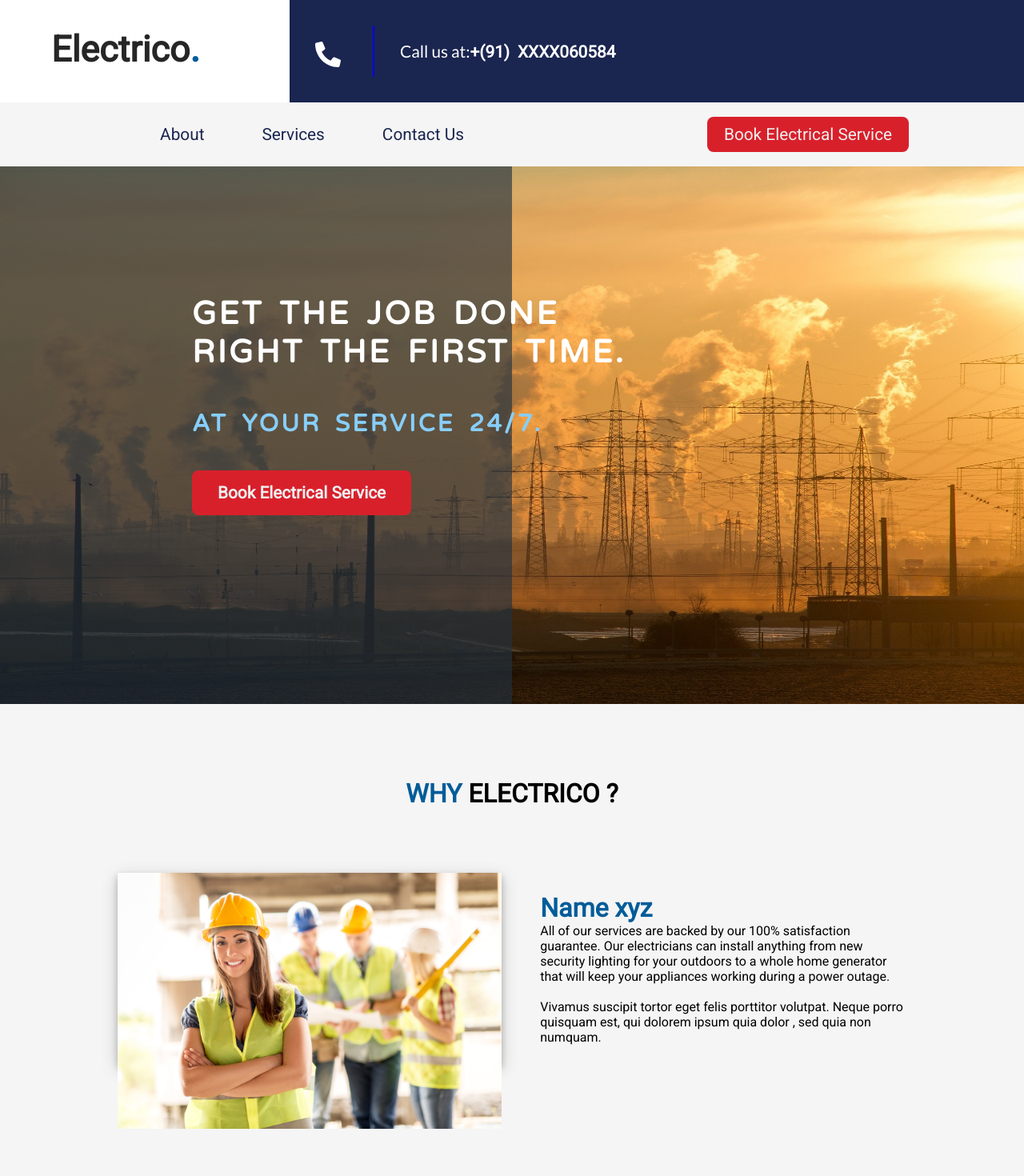
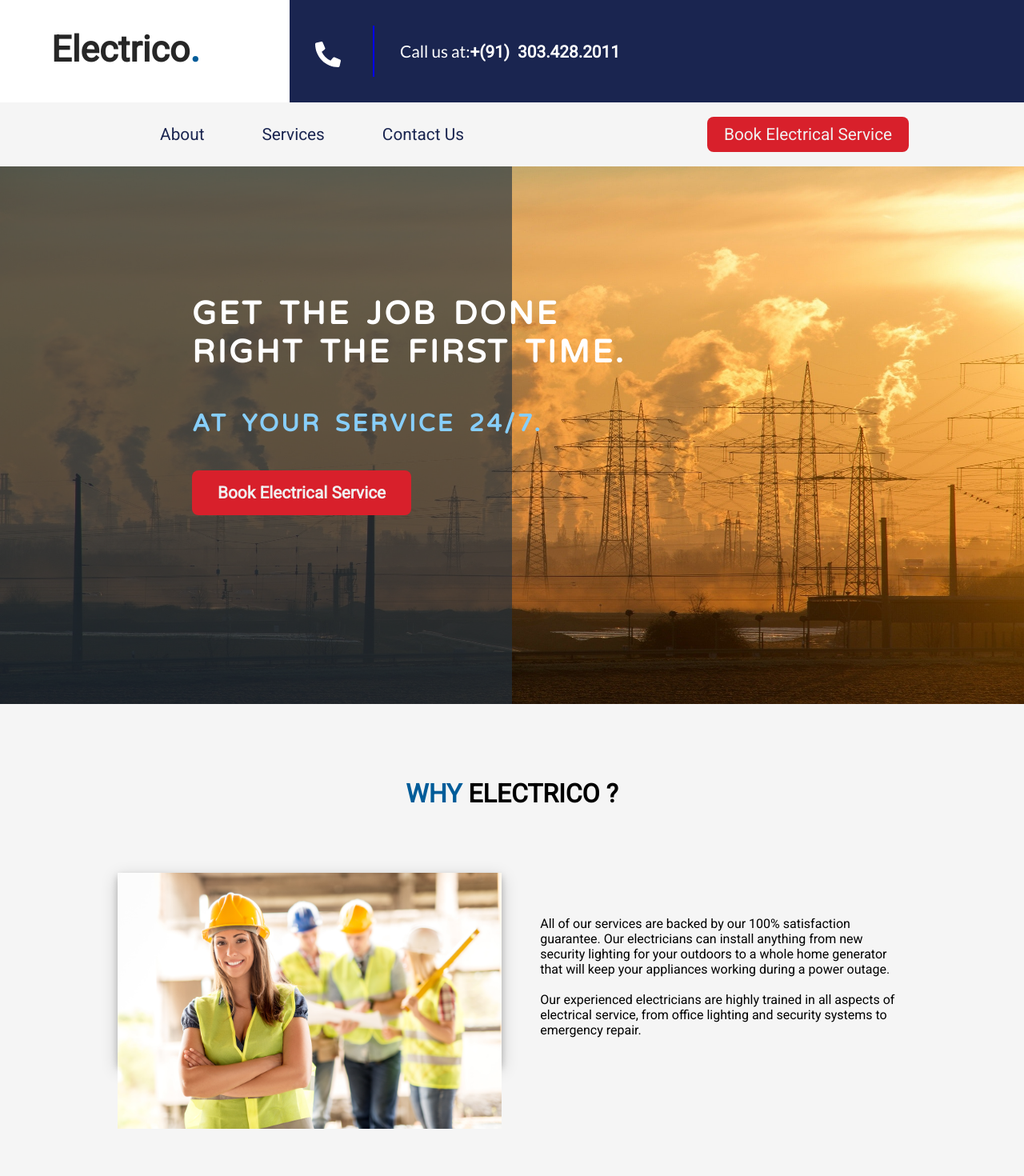
Before and after one commit to amisha26/Electrico-Main, a React (Create React App) app: page / in a window 1280 px wide. Shown: the top 1470 px of the page at 80% size. Built offline with nearby package versions, Linux system fonts and the light colour scheme; a web font is replaced by a local one.

Commit message:
about us content done

```diff
--- a/src/comp/About.js
+++ b/src/comp/About.js
@@ -21,9 +21,10 @@ const About = () => {
             />
           </div>
           <div className="about-text">
-            <h1>
-              <span>Name xyz</span>
-            </h1>
+            {/* <h1>
+              <span>Best Option in Electrical Contractors 24/7</span>
+            </h1> */}
+            <br/>
             <p>
               All of our services are backed by our 100% satisfaction guarantee.
               Our electricians can install anything from new security lighting
@@ -31,8 +32,9 @@ const About = () => {
               appliances working during a power outage.
               <br />
               <br />
-              Vivamus suscipit tortor eget felis porttitor volutpat. Neque porro
-              quisquam est, qui dolorem ipsum quia dolor , sed quia non numquam.
+              Our experienced electricians are highly trained in all aspects of
+              electrical service, from office lighting and security systems to
+              emergency repair.
             </p>
           </div>
         </div>
--- a/src/comp/Head.js
+++ b/src/comp/Head.js
@@ -18,7 +18,7 @@ const Head = () => {
         <div className="list-item">
           Call us at:
           <strong>
-            +(91) <span className="head-span">XXXX060584</span>
+            +(91) <span className="head-span">303.428.2011</span>
           </strong>
         </div>
       </div>
```
